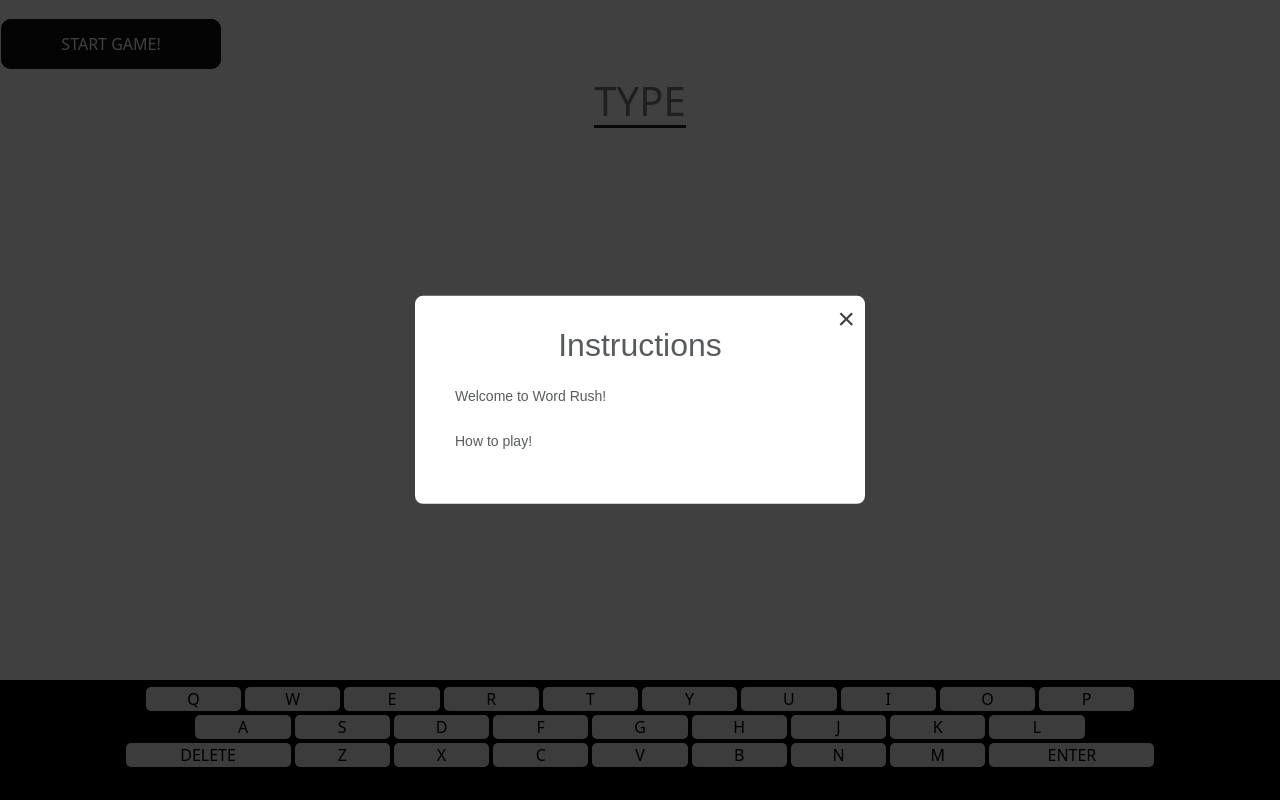
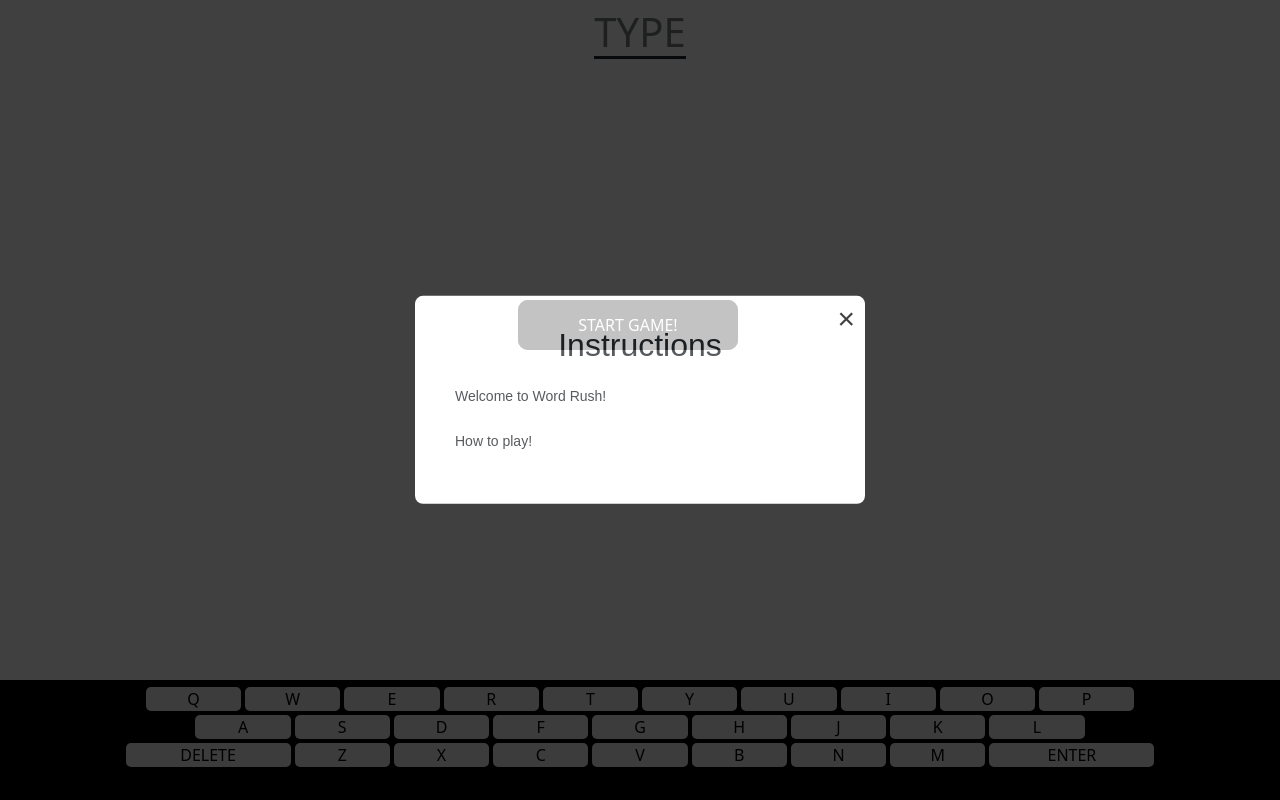
Before and after one commit to shadowblade11/Word-Rush, a Flask app: page / in a window 1280 px wide. Run offline with Flask 2, Linux system fonts and the light colour scheme.

Commit message:
made the button centered

```diff
--- a/app/static/Styles.css
+++ b/app/static/Styles.css
@@ -1,6 +1,6 @@
 body {
   text-align: center;
-  padding: 2em;
+  /* padding: 2em; */
 }
 
 #textBox {
--- a/app/static/startButton.css
+++ b/app/static/startButton.css
@@ -6,11 +6,16 @@
     color: #fff;
     background: #111;
     cursor: pointer;
-    position: relative;
+    /* position: relative; */
     z-index: 0;
     border-radius: 10px;
-    margin-left: -87%;
-    margin-top: -90%;
+    /* margin-left: -87%; */
+    /* margin-top: -90%; */
+    position: fixed;
+    top: 50%;
+    left: 60%;
+    margin-top: -100px; /* Negative half of height. */
+    margin-left: -250px; /* Negative half of width. */
 }
 
 .button:before {
```
